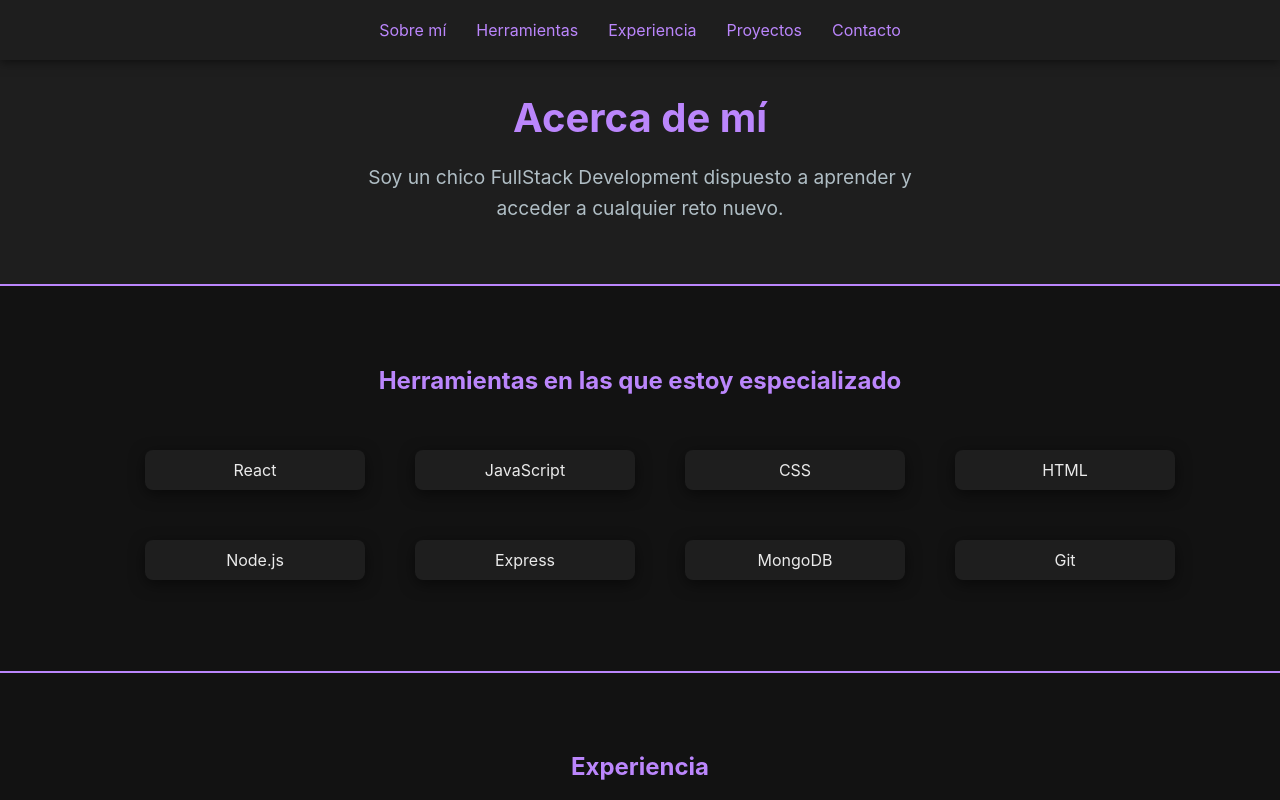
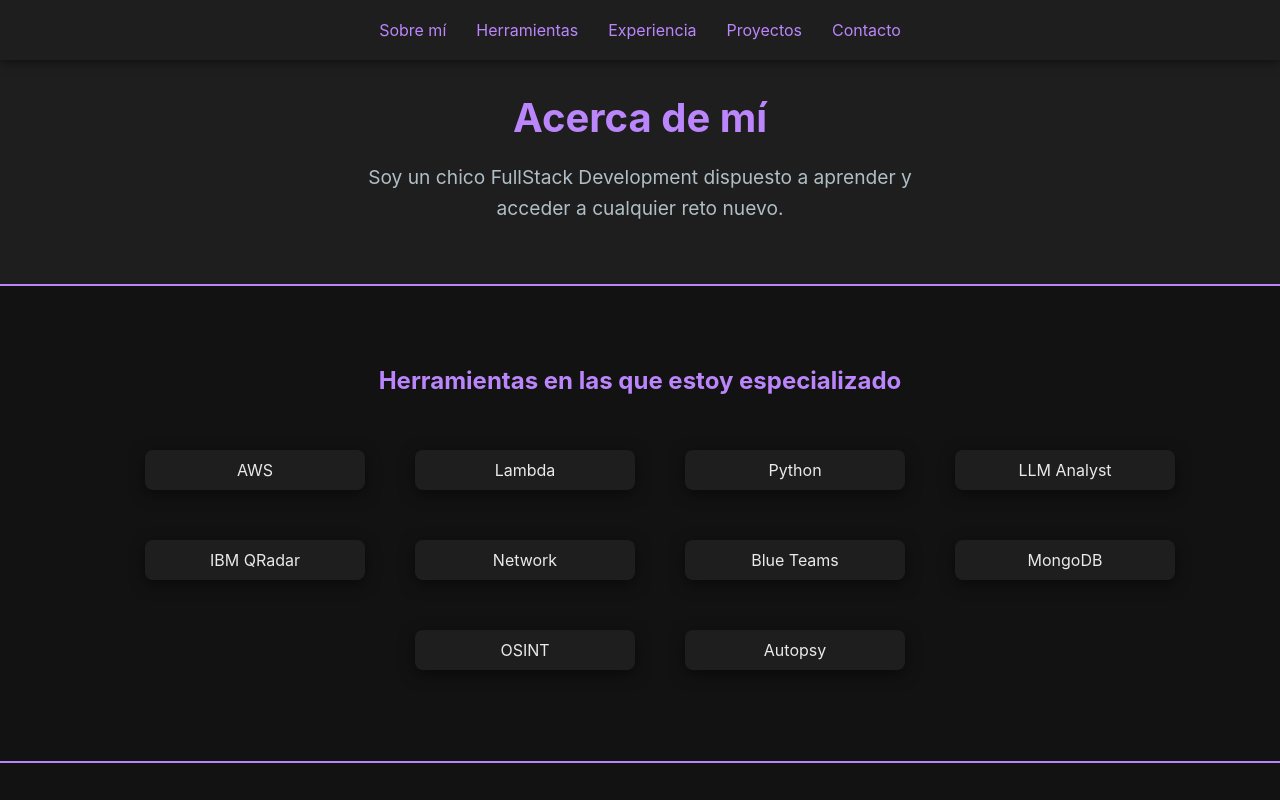
Before and after one commit to franciscolg13/Portafolio, a React (Create React App) app: page / in a window 1280 px wide. Shown: the top 800 px of the page. Built offline with nearby package versions, Linux system fonts and the light colour scheme.

Commit message:
Changes Special

```diff
--- a/src/components/Special.js
+++ b/src/components/Special.js
@@ -5,14 +5,16 @@ import styles from '../styles/Special.module.css';
 
 const Special = () => {
     const tools = [
-        { name: 'React' },
-        { name: 'JavaScript' },
-        { name: 'CSS' },
-        { name: 'HTML' },
-        { name: 'Node.js' },
-        { name: 'Express' },
+        { name: 'AWS' },
+        { name: 'Lambda' },
+        { name: 'Python' },
+        { name: 'LLM Analyst' },
+        { name: 'IBM QRadar' },
+        { name: 'Network' },
+        { name: 'Blue Teams' },
         { name: 'MongoDB' },
-        { name: 'Git' },
+        { name: 'OSINT' },
+        { name: 'Autopsy' },
     ];
 
     return (
```
